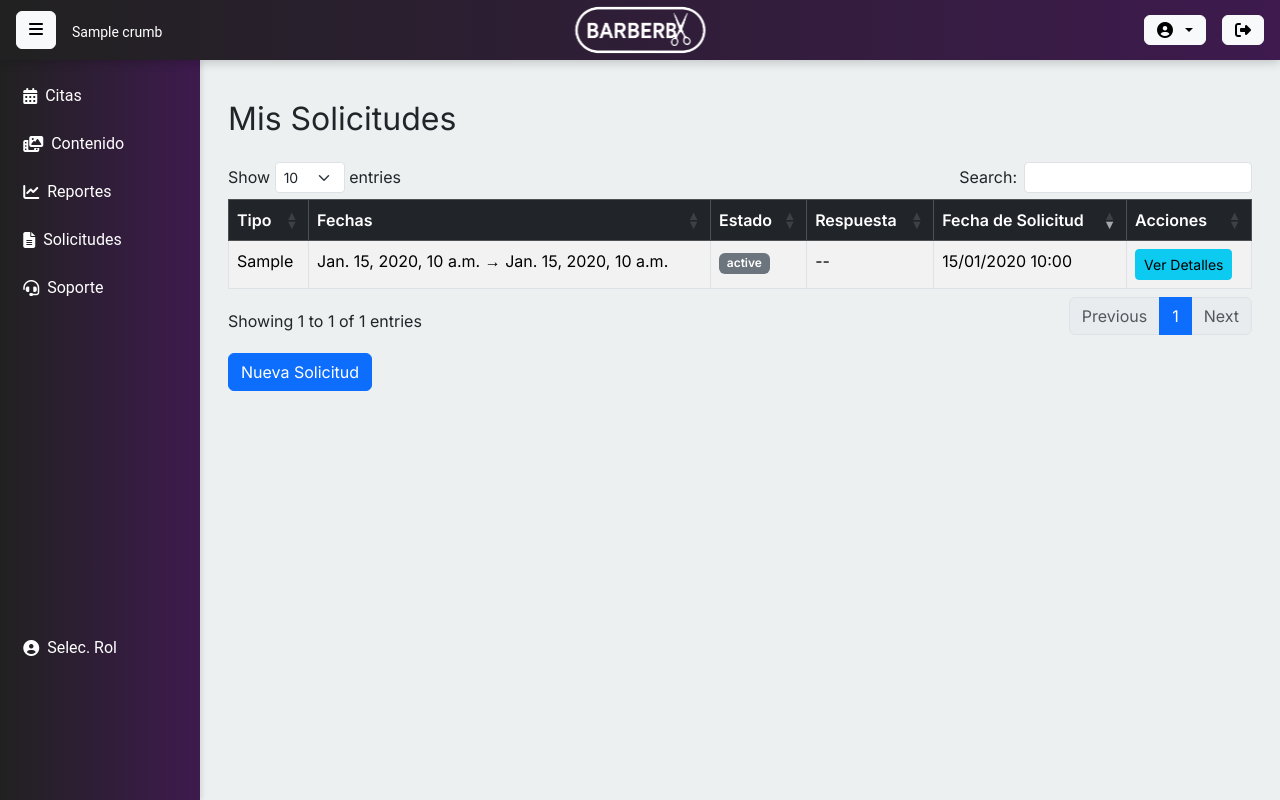
After one commit to MikeBoss80/web_barberb, a Django app: template barber_module/templates/requets/solicitudes_list.html in a window 1280 px wide. The commit adds this page. Run offline with Django 5.2, Linux system fonts and the light colour scheme; the template is opened without the code that fills it: most values are stand-ins (such as "Sample title", 1, 10 or a date in 2020); some libraries are stand-ins or nearby versions.

Commit message:
ADD Formulario de envio de solicitudes Barberos
Vista historial de solicitud de permisos rol barbero, formulario para creacion de solicitud y vista para ver el detalle y el proceso de la solicitud

```diff
--- a/barber_module/templates/barber_module/base_barber.html
+++ b/barber_module/templates/barber_module/base_barber.html
@@ -316,13 +316,10 @@
             class="fas fa-photo-video me-2"></i>Contenido</a>
         <a class="nav-link text-white" href="{% url 'barber_module:reportes' %}"><i
             class="fas fa-chart-line me-2"></i>Reportes</a>
-        <a class="nav-link text-white" href="{% url 'barber_module:solicitud_barbero' %}"><i
+        <a class="nav-link text-white" href="{% url 'barber_module:barber_solicitudes_list' %}"><i
             class="fas fa-file-alt me-2"></i>Solicitudes</a>
         <a class="nav-link text-white" href="{% url 'barber_module:soporte' %}"><i
             class="fas fa-headset me-2"></i>Soporte</a>
-
-
-        <br>
         <br>
         <br>
         <br>
--- a/barber_module/templates/requets/barber_request_form.html
+++ b/barber_module/templates/requets/barber_request_form.html
@@ -33,7 +33,7 @@
 
 
         <button type="submit" class="btn btn-primary">Enviar Solicitud</button>
-        <a href="{% url 'barber_module:solicitud_barbero' %}" class="btn btn-secondary">Cancelar</a>
+        <a href="{% url 'barber_module:barber_solicitudes_list' %}" class="btn btn-secondary">Cancelar</a>
     </form>
 </div>
 {% endblock %}
--- /dev/null
+++ b/barber_module/templates/requets/solicitudes_list.html
@@ -0,0 +1,79 @@
+{% extends "barber_module/base_barber.html" %}
+
+{% load static %}
+
+{% block title %}Mis Solicitudes{% endblock %}
+
+{% block extra_css %}
+<link rel="stylesheet" href="https://cdn.datatables.net/1.13.6/css/dataTables.bootstrap5.min.css">
+{% endblock %}
+
+{% block content %}
+<div class="container mt-4">
+    <h2 class="mb-4">Mis Solicitudes</h2>
+
+
+
+    <table id="tablaSolicitudes" class="table table-bordered table-striped">
+        <thead class="table-dark">
+            <tr>
+                <th>Tipo</th>
+                <th>Fechas</th>
+                <th>Estado</th>
+                <th>Respuesta</th>
+                <th>Fecha de Solicitud</th>
+                <th>Acciones</th>
+            </tr>
+        </thead>
+        <tbody>
+            {% for solicitud in solicitudes %}
+            <tr>
+                <td>{{ solicitud.get_tipo_display }}</td>
+                <td>{{ solicitud.fecha_inicio }} → {{ solicitud.fecha_fin }}</td>
+                <td>
+                    <span class="badge
+                        {% if solicitud.estado == 'aprobada' %} bg-success
+                        {% elif solicitud.estado == 'rechazada' %} bg-danger
+                        {% else %} bg-secondary {% endif %}">
+                        {{ solicitud.get_estado_display }}
+                    </span>
+                </td>
+                <td>{{ solicitud.respuesta_admin|default:"--" }}</td>
+                <td>{{ solicitud.fecha_solicitud|date:"d/m/Y H:i" }}</td>
+                <td>
+                    <a href="{% url 'barber_module:barber_solicitud_detalle' solicitud.id %}" class="btn btn-sm btn-info">
+                        Ver Detalles
+                    </a>
+                </td>
+            </tr>
+            {% endfor %}
+        </tbody>
+    </table>
+
+    <a href="{% url 'barber_module:solicitud_barbero' %}" class="btn btn-primary mt-3">Nueva Solicitud</a>
+</div>
+{% endblock %}
+
+{% block extra_js %}
+<script src="https://code.jquery.com/jquery-3.7.1.min.js"></script>
+<script src="https://cdn.datatables.net/1.13.6/js/jquery.dataTables.min.js"></script>
+<script src="https://cdn.datatables.net/1.13.6/js/dataTables.bootstrap5.min.js"></script>
+
+<script>
+    $(document).ready(function () {
+        $('#tablaSolicitudes').DataTable({
+            language: {
+                url: '//cdn.datatables.net/plug-ins/1.13.6/i18n/es-ES.json'
+            },
+            order: [[4, 'desc']]  // Ordena por fecha de solicitud descendente
+        });
+
+
+        // Filtro personalizado por estado
+        $('#filtroEstado').on('change', function () {
+            const estado = $(this).val();
+            tabla.column(2).search(estado).draw();  // La columna 2 es la de "Estado"
+        });
+    });
+</script>
+{% endblock %}
--- a/barber_module/urls.py
+++ b/barber_module/urls.py
@@ -1,5 +1,5 @@
 from django.urls import path
-from barber_module.views import barberView, BarberCitasView, BarberReportesView, SoporteView, LogoutView, PerfilUsuarioView, EditarPerfilView, SoporteView, BarberSeguridadView, BarberContenidosView, HomeBarberView,BarberRequestCreateView
+from barber_module.views import barberView, BarberCitasView, BarberReportesView, SoporteView, LogoutView, PerfilUsuarioView, EditarPerfilView, SoporteView, BarberSeguridadView, BarberContenidosView, HomeBarberView,BarberRequestCreateView,BarberRequestListView,BarberRequestDetailView
 from . import views
 from django.contrib.auth.views import LogoutView
 
@@ -20,4 +20,7 @@ urlpatterns = [
     path('perfil/editar/', EditarPerfilView.as_view(), name='editar_perfil'),
     path('logout/', LogoutView.as_view(next_page='login'), name='logout'),
     path('solicitudes/barbero/', BarberRequestCreateView.as_view(), name ='solicitud_barbero'),
+    path('solicitudes/', BarberRequestListView.as_view(), name='barber_solicitudes_list'),
+    path('solicitudes/<int:pk>/', BarberRequestDetailView.as_view(), name='barber_solicitud_detalle')
+
 ]
```
Also changed, not shown: barber_module/templates/requets/solicitudes_detail.html (added, +69 -0 lines), barber_module/views.py (+29 -3 lines).
